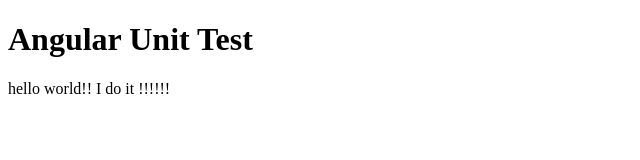
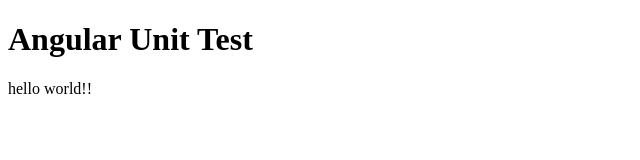
Before and after one commit to sunrun93/unit-test, an Angular app: page / in a window 1280 px wide. Shown: the top 160 px of the page, without its empty margins (0-640 px from the left). Built offline with nearby package versions, Linux system fonts and the light colour scheme.

Commit message:
test jenkins

```diff
--- a/src/app/app.component.html
+++ b/src/app/app.component.html
@@ -1,3 +1,2 @@
 <h1>{{title}}</h1>
 hello world!!
-I do it !!!!!!
```
